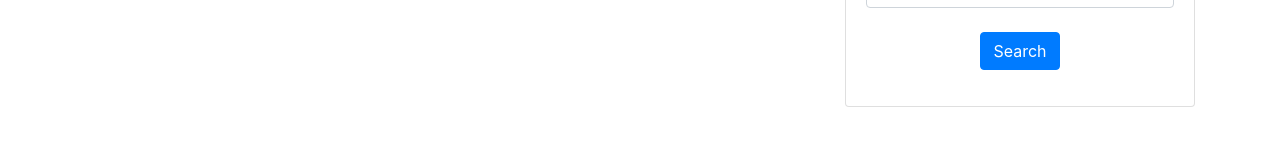
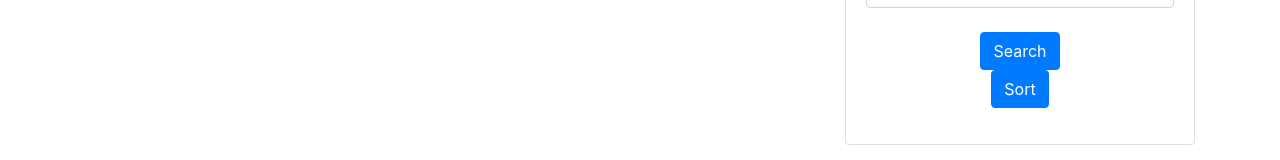
Before and after one commit to carolinem15/reactemployeedirectory, a React (Create React App) app: page / in a window 1280 px wide. Shown: the part 154-314 px from the top of the page. Built offline with nearby package versions, Linux system fonts and the light colour scheme; no server answers.

Commit message:
added sort button and sort alphabetically functionality

```diff
--- a/src/components/EmployeeContainer.js
+++ b/src/components/EmployeeContainer.js
@@ -5,19 +5,23 @@ import Col from "./Col";
 import Card from "./Card";
 import SearchForm from "./SearchForm";
 import API from "../utils/API";
+import axios from "axios";
+
 
 class EmployeeContainer extends Component {
   state = {
     results: [{}],
     filteredUsers:[],
-    search: ""
+    sortedUsers: [],
+    search: "",
+    alphabetical: "az"
   };
 
   componentDidMount() {
     API.getRandomUsers()
       .then(res => {
         console.log(res.data.results)
-        this.setState({ results: res.data.results, filteredUsers: res.data.results})
+        this.setState({ results: res.data.results, filteredUsers: res.data.results, sortedUsers: res.data.results})
       })
       .catch(err => console.log(err));
 
@@ -45,11 +49,31 @@ class EmployeeContainer extends Component {
       this.setState({
         filteredUsers: filteredUsers
       })
+  };
 
-    // filteredUsers.map(result => {
-    //   console.log(result)
-    // });
-  };
+  handleSort = event => {
+    event.preventDefault();
+    console.log(this.state.results.results)
+    let sortedUsers;
+
+    if (this.state.alphabetical === "az") {
+      console.log("sorted");
+      sortedUsers = this.state.results.sort((a, b) =>
+        a.name.first > b.name.first ? 1 : -1
+      );
+    } else {
+      sortedUsers = this.state.results.sort((a, b) =>
+        a.name.first < b.name.first ? 1 : -1
+      );
+    }
+      console.log(sortedUsers)
+      console.log(this.state.search)
+      this.setState({
+        sortedUsers: sortedUsers
+      })
+
+
+  }
 
   render() {
 
@@ -81,6 +105,7 @@ class EmployeeContainer extends Component {
                 value={this.state.search}
                 handleInputChange={this.handleInputChange}
                 handleFormSubmit={this.handleFormSubmit}
+                handleSort={this.handleSort}
               />
             </Card>
           </Col>
--- a/src/components/SearchForm.js
+++ b/src/components/SearchForm.js
@@ -18,6 +18,10 @@ function SearchForm(props) {
         <button onClick={props.handleFormSubmit} className="btn btn-primary">
           Search
         </button>
+        <br/>
+        <button onClick={props.handleSort} className="btn btn-primary">
+          Sort
+        </button>
       </div>
     </form>
   );
--- a/src/utils/API.js
+++ b/src/utils/API.js
@@ -4,6 +4,6 @@ const BASEURL = "https://randomuser.me/api/?";
 
 export default {
   getRandomUsers: function() {
-    return axios.get(BASEURL + "results=10")
+    return axios.get(BASEURL + "results=50")
   }
 };
```
Also changed, not shown: src/components/EmployeeDetail.js (deleted, +0 -13 lines).
